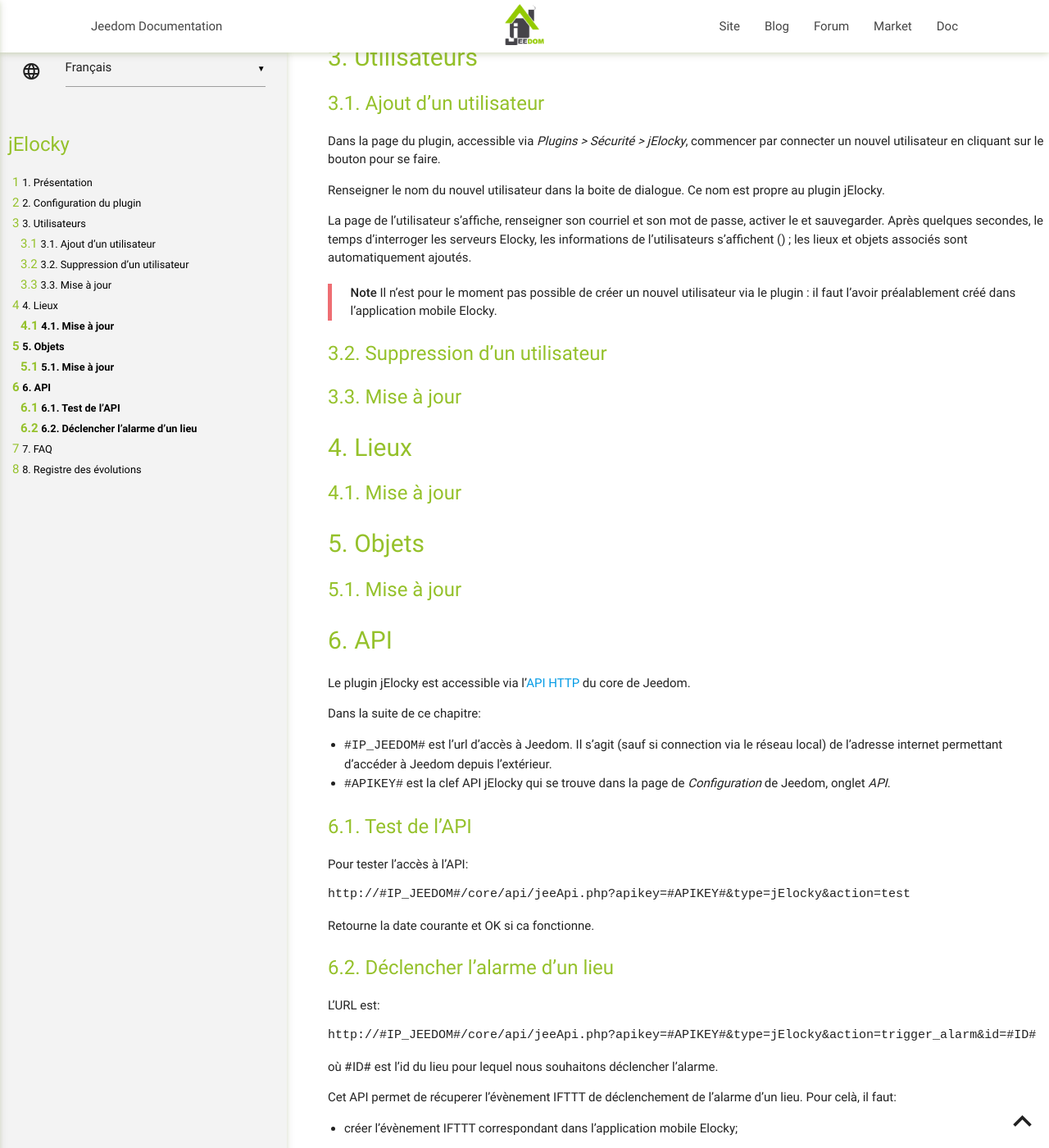
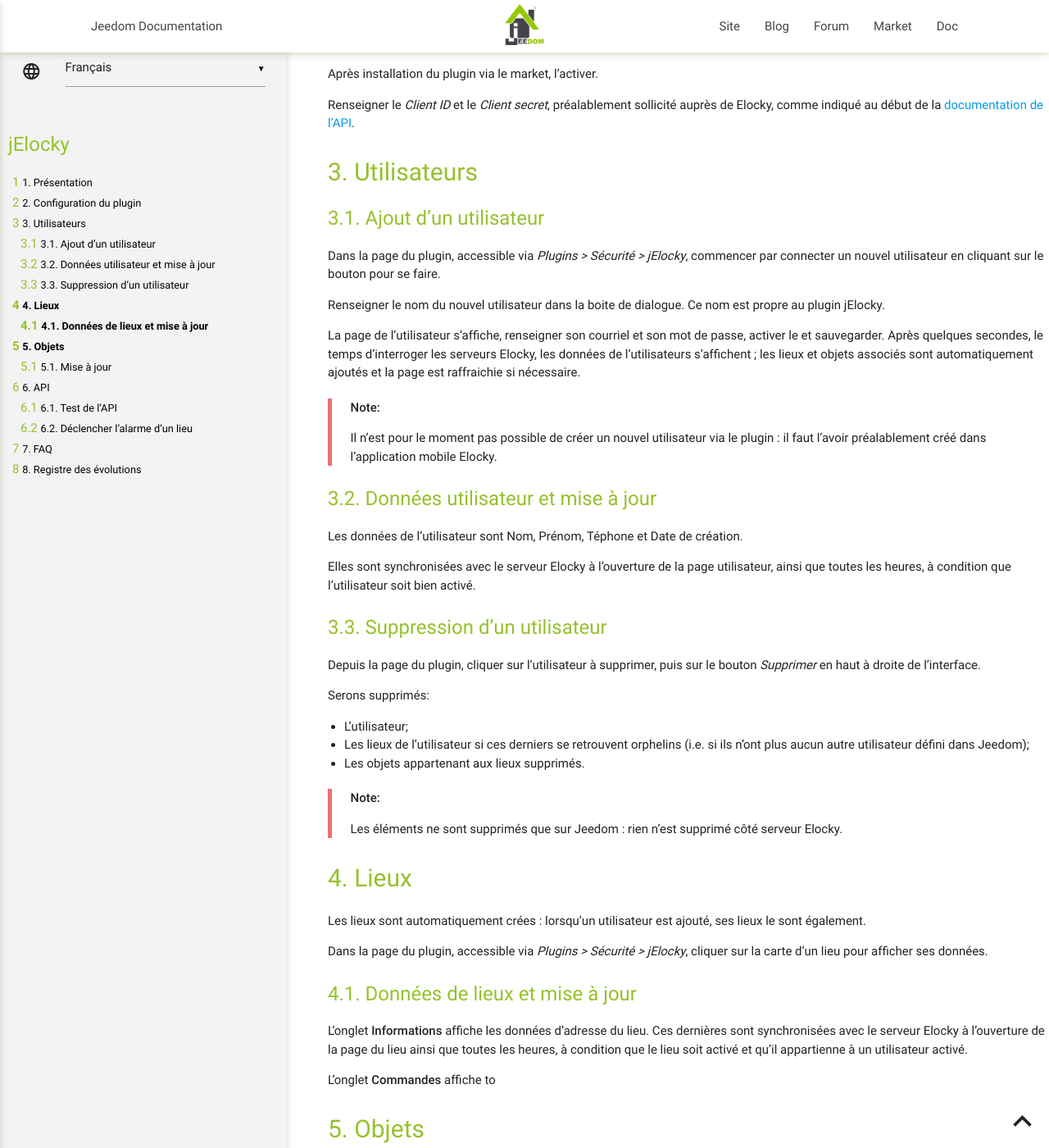
Before and after one commit to domotruc/jElocky, a Jekyll site: the page built from docs/fr_FR/index.md, in a window 1280 px wide and 1400 px high, scrolled down 349 px. Shown: the whole window at 82% size. Built offline with Jekyll 4.4.1, drawn with Linux system fonts in a browser that asks for light colours; our own code applies the rules of GitHub Pages for plain Markdown files; some of the changed text lies outside the part shown.

```diff
--- a/docs/fr_FR/index.md
+++ b/docs/fr_FR/index.md
@@ -3,6 +3,13 @@ Présentation
 
 Le plugin jElocky interface les équipements de la marque [Elocky](https://elocky.com/) (serrure eVy, box eZy, beacon) avec Jeedom.
 Il implémente l'[API mise à disposition par Elocky](https://elocky.com/fr/doc-api-test).
+
+Les fonctionalités disponibles sont:
+
+
+> **Note:**
+>
+> Le plugin récupère les information du serveur Elocky, il n'a pas (encore) la capacité de les modifier. Donc la configuration des utilisateurs/lieux/objets doit continuer à se faire avec l'application mobile Elocky.
 
 Configuration du plugin
 ===
@@ -22,24 +29,48 @@ Dans la page du plugin, accessible via *Plugins > Sécurité > jElocky*, commenc
 
 Renseigner le nom du nouvel utilisateur dans la boite de dialogue. Ce nom est propre au plugin jElocky.
 
-La page de l'utilisateur s'affiche, renseigner son courriel et son mot de passe, activer le et sauvegarder. Après quelques secondes, le temps d'interroger les serveurs Elocky, les informations de l'utilisateurs s'affichent () ; les lieux et objets associés sont automatiquement ajoutés.
+La page de l'utilisateur s'affiche, renseigner son courriel et son mot de passe, activer le et sauvegarder. Après quelques secondes, le temps d'interroger les serveurs Elocky, les données de l'utilisateurs s'affichent ; les lieux et objets associés sont automatiquement ajoutés et la page est raffraichie si nécessaire.
 
-> **Note**
+> **Note:**
+>
 > Il n'est pour le moment pas possible de créer un nouvel utilisateur via le plugin : il faut l'avoir préalablement créé dans l'application mobile Elocky.
+
+Données utilisateur et mise à jour
+---
+
+Les données de l'utilisateur sont Nom, Prénom, Téphone et Date de création.
+
+Elles sont synchronisées avec le serveur Elocky à l'ouverture de la page utilisateur, ainsi que toutes les heures, à condition que l'utilisateur soit bien activé.
 
 Suppression d'un utilisateur
 ---
 
+Depuis la page du plugin, cliquer sur l'utilisateur à supprimer, puis sur le bouton *Supprimer* en haut à droite de l'interface.
 
+Serons supprimés:
 
-Mise à jour
----
+* L'utilisateur;
+* Les lieux de l'utilisateur si ces derniers se retrouvent orphelins (i.e. si ils n'ont plus aucun autre utilisateur défini dans Jeedom);
+* Les objets appartenant aux lieux supprimés.
+
+> **Note:**
+>
+> Les éléments ne sont supprimés que sur Jeedom : rien n'est supprimé côté serveur Elocky.
+
 
 Lieux
 ===
 
-Mise à jour
+Les lieux sont automatiquement crées : lorsqu'un utilisateur est ajouté, ses lieux le sont également.
+
+Dans la page du plugin, accessible via *Plugins > Sécurité > jElocky*, cliquer sur la carte d'un lieu pour afficher ses données.
+
+Données de lieux et mise à jour
 ---
+
+L'onglet **Informations** affiche les données d'adresse du lieu. Ces dernières sont synchronisées avec le serveur Elocky à l'ouverture de la page du lieu ainsi que toutes les heures, à condition que le lieu soit activé et qu'il appartienne à un utilisateur activé.
+
+L'onglet **Commandes** affiche to
 
 Objets
 ===
@@ -76,10 +107,10 @@ L'URL est:
 
 où #ID# est l'id du lieu pour lequel nous souhaitons déclencher l'alarme.
 
-Cet API permet de récuperer l'évènement IFTTT de déclenchement de l'alarme d'un lieu. Pour celà, il faut:
+Cet API permet de récuperer l'évènement IFTTT de déclenchement de l'alarme d'un lieu. Pour celà, il faut créer:
 
-* créer l'évènement IFTTT correspondant dans l'application mobile Elocky;
-* et créer une applet IFTTT du type:
+* L'évènement IFTTT correspondant dans l'application mobile Elocky; et
+* Une applet côté IFTTT du type:
 
     if Webhooks(Receive a web request) then Webhooks(Make a web request)
 
```
Also changed, not shown: desktop/js/jElocky.js (+20 -7 lines), 4 other files.
